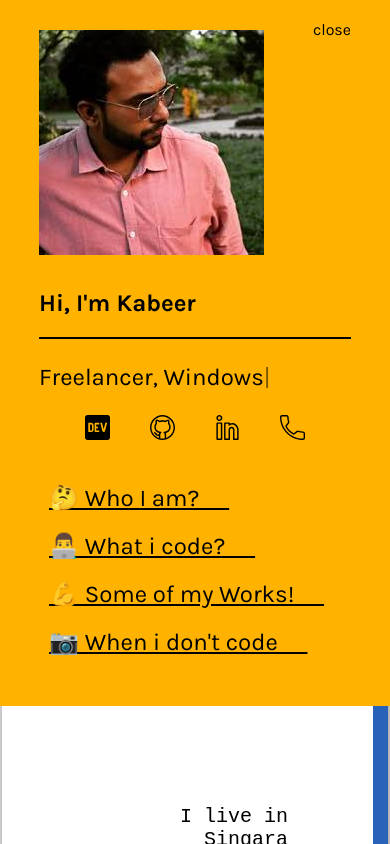
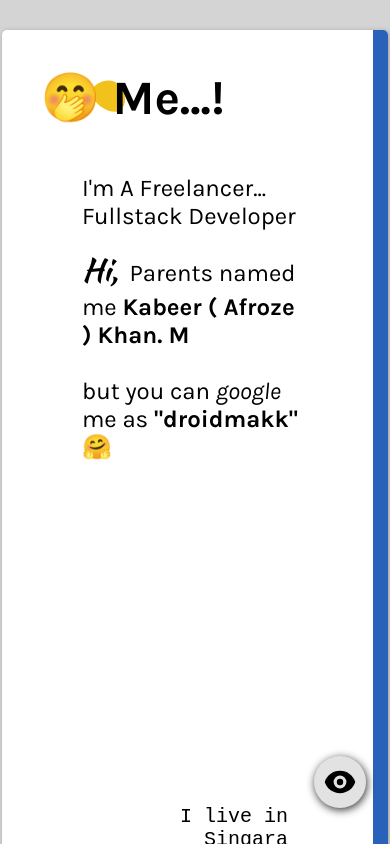
Before and after one commit to droidMakk/cool-portfolio, a website: page src/index.html in a window 390 px wide. Drawn offline with nearby package versions, Linux system fonts and the light colour scheme; a web font is replaced by a local one.

Commit message:
close btn toggle

```diff
--- a/src/index.html
+++ b/src/index.html
@@ -20,8 +20,15 @@
 <body>
     <nav class="navbar">
         <div class="navbar__profile">
-            <div class="close_btn" >
-                close
+            <div class="close_btn" id="close_btn">
+                <svg fill="currentColor" viewBox="0 0 20 20">
+                    <path
+                        d="M3.707 2.293a1 1 0 00-1.414 1.414l14 14a1 1 0 001.414-1.414l-1.473-1.473A10.014 10.014 0 0019.542 10C18.268 5.943 14.478 3 10 3a9.958 9.958 0 00-4.512 1.074l-1.78-1.781zm4.261 4.26l1.514 1.515a2.003 2.003 0 012.45 2.45l1.514 1.514a4 4 0 00-5.478-5.478z"
+                        clip-rule="evenodd" fill-rule="evenodd"></path>
+                    <path
+                        d="M12.454 16.697L9.75 13.992a4 4 0 01-3.742-3.741L2.335 6.578A9.98 9.98 0 00.458 10c1.274 4.057 5.065 7 9.542 7 .847 0 1.669-.105 2.454-.303z">
+                    </path>
+                </svg>
             </div>
             <img src="/assets/img/profile.jpg" alt="kabeer" />
             <div class="navbar__profile-content">
@@ -109,14 +116,22 @@
                     </a></li>
             </ul>
             <ul class="navbar__links">
-                <li id="btn_iam" ><span>🤔 Who I am? &emsp;</span></li>
-                <li id="btn_code" ><span>👨‍💻 What i code? &emsp;</span></li>
-                <li id="btn_works" ><span>💪 Some of my Works! &emsp;</span></li>
-                <li id="btn_dontcode" ><span>📷 When i don't code &emsp;</span></li>
+                <li id="btn_iam"><span>🤔 Who I am? &emsp;</span></li>
+                <li id="btn_code"><span>👨‍💻 What i code? &emsp;</span></li>
+                <li id="btn_works"><span>💪 Some of my Works! &emsp;</span></li>
+                <li id="btn_dontcode"><span>📷 When i don't code &emsp;</span></li>
             </ul>
         </div>
     </nav>
     <div class="content">
+        <div class="open_btn" id="open_btn">
+            <svg fill="currentColor" viewBox="0 0 20 20">
+                <path d="M10 12a2 2 0 100-4 2 2 0 000 4z"></path>
+                <path
+                    d="M.458 10C1.732 5.943 5.522 3 10 3s8.268 2.943 9.542 7c-1.274 4.057-5.064 7-9.542 7S1.732 14.057.458 10zM14 10a4 4 0 11-8 0 4 4 0 018 0z"
+                    clip-rule="evenodd" fill-rule="evenodd"></path>
+            </svg>
+        </div>
         <div class="content__container">
             <section class="aboutme" id="aboutme">
                 <div class="aboutme__title content__title">
@@ -358,10 +373,13 @@
                         <hr>
                         <div class="linkcons">
                             <a href="https://fb.me/droidmakk"><img src="/assets/img/fb.svg" alt="facebook"></a>
-                            <a href="https://www.instagram.com/droidmakk"><img src="/assets/img/instagram.svg" alt="instagram"></a>
-                            <a href="https://www.linkedin.com/in/droidmakk"><img src="/assets/img/in.svg" alt="linkedin"></a>
+                            <a href="https://www.instagram.com/droidmakk"><img src="/assets/img/instagram.svg"
+                                    alt="instagram"></a>
+                            <a href="https://www.linkedin.com/in/droidmakk"><img src="/assets/img/in.svg"
+                                    alt="linkedin"></a>
                             <a href="https://www.dev.to/droidmakk"><img src="/assets/img/devto.svg" alt="dev.to"></a>
-                            <a href="https://www.twitter.com/droidmakk"><img src="/assets/img/twitter.svg" alt="twitter"></a>
+                            <a href="https://www.twitter.com/droidmakk"><img src="/assets/img/twitter.svg"
+                                    alt="twitter"></a>
                         </div>
                     </div>
                 </div>
@@ -371,7 +389,16 @@
 </body>
 <script>
     $(document).ready(function () {
-        $('#btn_iam').click(function(){
+        $('#open_btn').click(function () {
+            const nav_bar = document.querySelector('.navbar');
+            console.info('nav_bar', nav_bar);
+            nav_bar.style.height = '100vh';
+        })
+        $('#close_btn').click(function () {
+            const nav_bar = document.querySelector('.navbar');
+            nav_bar.style.height = '0px';
+        })
+        $('#btn_iam').click(function () {
 
         })
         $('.responsive_carousel').slick({
--- a/src/main.scss
+++ b/src/main.scss
@@ -8,30 +8,62 @@ body {
     display: grid;
     @media only screen and (min-width: 768px) {
         grid-template-columns: 30vw 1fr;
-        .navbar{
-            .close_btn{
+        .navbar {
+            .close_btn {
                 display: none;
             }
+        }
+
+        .close_btn,
+        .open_btn {
+            display: none;
         }
     }
     @media only screen and (max-width: 600px) {
         grid-template-columns: 0px 1fr;
 
-        .navbar{
-            display: block;
+        .close_btn,
+        .open_btn {
+            svg {
+                width: 2rem;
+                height: 2rem;
+                background: #e2e2e2;
+                padding: 10px;
+                border-radius: 50%;
+                box-shadow: 1px 2px 9px #000000cf;
+            }
+        }
+
+        .navbar {
+            overflow: hidden;
+            height: 0vh;
             position: absolute;
             top: 0;
             left: 0;
             grid-row: unset !important;
-            z-index: 1;
+            z-index: 2;
+            transition: height 0.4s cubic-bezier(0, 0, 0.2, 1);
 
-            .close_btn{
-                float: right;
+            .navbar__profile {
+                position: relative;
+
+                .close_btn {
+                    position: absolute;
+                    bottom: 2rem;
+                    right: 2.5rem;
+                }
             }
         }
 
-        .content{
+        .content {
             width: 100vw;
+            position: relative;
+            .open_btn {
+                position: fixed;
+                bottom: 2rem;
+                right: 1.5rem;
+                z-index: 1;
+            }
         }
     }
     height: 100vh;
@@ -158,7 +190,7 @@ body {
                     margin-top: 0px !important;
                 }
 
-                .fwcard{
+                .fwcard {
                     margin: 5px !important;
                 }
             }
```
Also changed, not shown: src/main.css.
